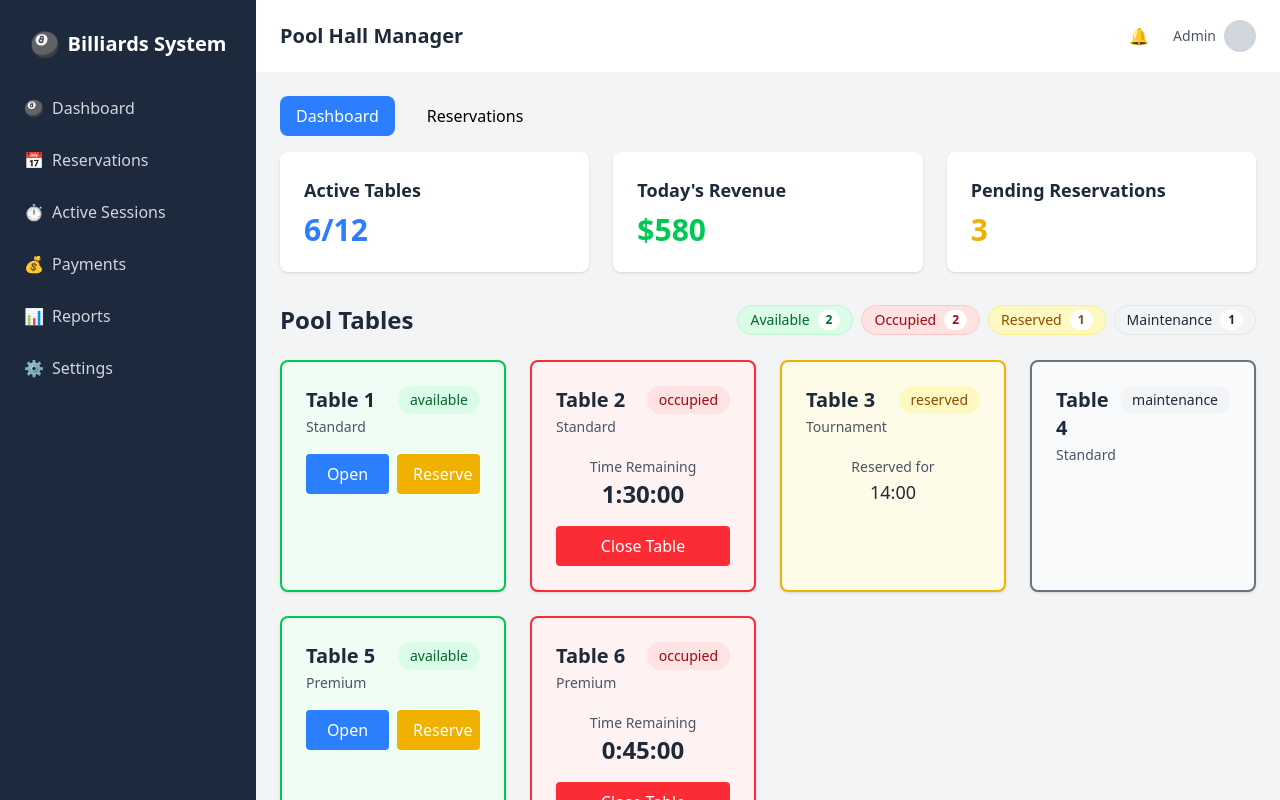
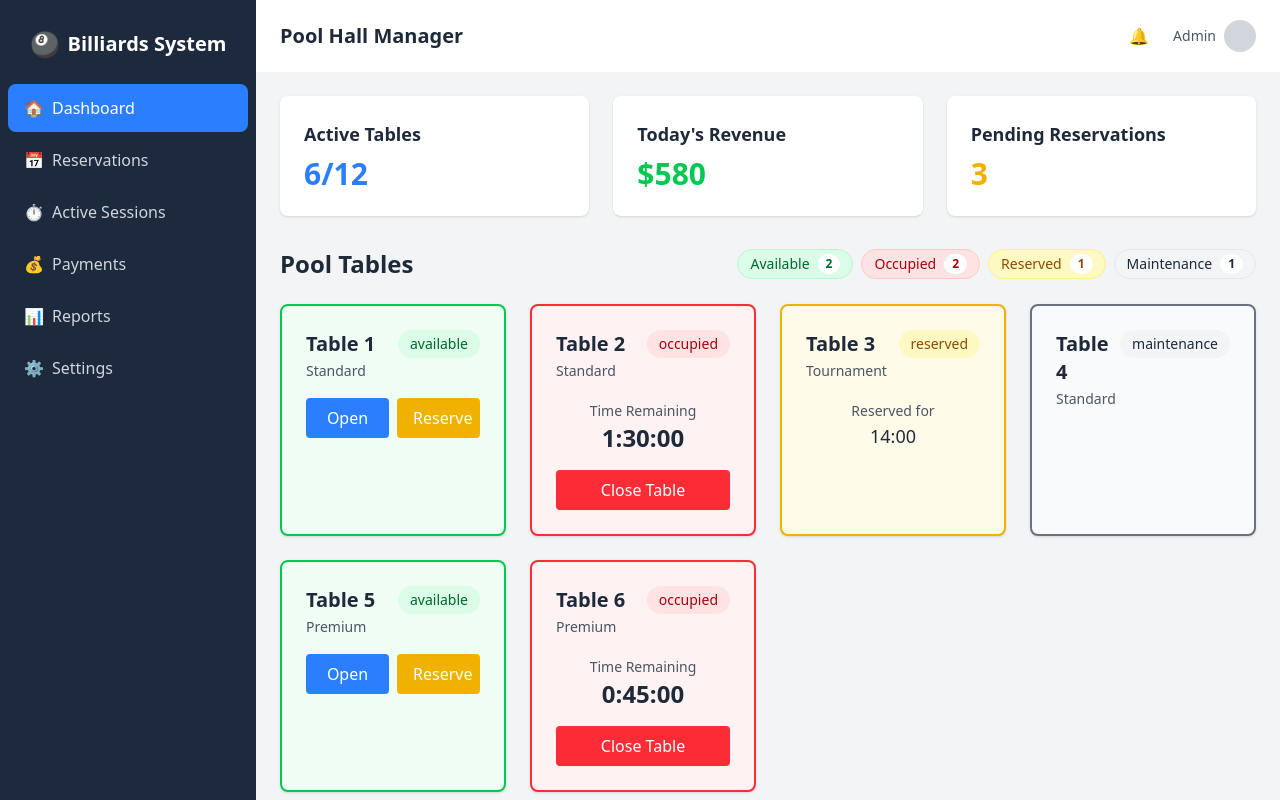
Before and after one commit to Lotfi-Arif/complete-billiards-system, a React (Vite) app: page / in a window 1280 px wide. Built offline with nearby package versions, Linux system fonts and the light colour scheme.

Commit message:
Add navigation for sessions, payments, reports, and settings; refactor Sidebar and MainLayout for better modularity and routing

```diff
--- a/src/renderer/App.tsx
+++ b/src/renderer/App.tsx
@@ -1,4 +1,3 @@
-// src/renderer/App.tsx
 import React, { useState } from "react";
 import "./App.css";
 import Dashboard from "./components/Dashboard";
@@ -14,40 +13,22 @@ const App: React.FC = () => {
         return <Dashboard />;
       case "reservations":
         return <ReservationsPage />;
+      case "sessions":
+        return <div>Sessions Page</div>; // Placeholder
+      case "payments":
+        return <div>Payments Page</div>; // Placeholder
+      case "reports":
+        return <div>Reports Page</div>; // Placeholder
+      case "settings":
+        return <div>Settings Page</div>; // Placeholder
       default:
         return <Dashboard />;
     }
   };
 
   return (
-    <MainLayout>
-      <div className="h-full">
-        {/* This would normally be handled by a router, but for now we'll use state */}
-        <div className="mb-4 flex space-x-4">
-          <button
-            onClick={() => setCurrentPage("dashboard")}
-            className={`px-4 py-2 rounded-lg transition-colors ${
-              currentPage === "dashboard"
-                ? "bg-blue-500 text-white"
-                : "bg-gray-100 hover:bg-gray-200"
-            }`}
-          >
-            Dashboard
-          </button>
-          <button
-            onClick={() => setCurrentPage("reservations")}
-            className={`px-4 py-2 rounded-lg transition-colors ${
-              currentPage === "reservations"
-                ? "bg-blue-500 text-white"
-                : "bg-gray-100 hover:bg-gray-200"
-            }`}
-          >
-            Reservations
-          </button>
-        </div>
-
-        {renderPage()}
-      </div>
+    <MainLayout onNavigate={setCurrentPage} currentPage={currentPage}>
+      <div className="h-full">{renderPage()}</div>
     </MainLayout>
   );
 };
--- a/src/renderer/components/layout/MainLayout.tsx
+++ b/src/renderer/components/layout/MainLayout.tsx
@@ -4,12 +4,27 @@ import Header from "./Header";
 
 interface MainLayoutProps {
   children: React.ReactNode;
+  onNavigate: (page: string) => void;
+  currentPage: string;
 }
 
-const MainLayout: React.FC<MainLayoutProps> = ({ children }) => {
+const MainLayout: React.FC<MainLayoutProps> = ({
+  children,
+  onNavigate,
+  currentPage,
+}) => {
+  const menuItems = [
+    { icon: "🏠", name: "Dashboard", path: "dashboard" },
+    { icon: "📅", name: "Reservations", path: "reservations" },
+    { icon: "⏱️", name: "Active Sessions", path: "sessions" },
+    { icon: "💰", name: "Payments", path: "payments" },
+    { icon: "📊", name: "Reports", path: "reports" },
+    { icon: "⚙️", name: "Settings", path: "settings" },
+  ];
+
   return (
     <div className="flex h-screen bg-gray-100">
-      <Sidebar />
+      <Sidebar onNavigate={onNavigate} currentPage={currentPage} />
       <div className="flex-1 flex flex-col overflow-hidden">
         <Header />
         <main className="flex-1 overflow-x-hidden overflow-y-auto bg-gray-100 p-6">
--- a/src/renderer/components/layout/Sidebar.tsx
+++ b/src/renderer/components/layout/Sidebar.tsx
@@ -1,13 +1,19 @@
 import React from "react";
 
-const Sidebar = () => {
+const Sidebar = ({
+  onNavigate,
+  currentPage,
+}: {
+  onNavigate: (page: string) => void;
+  currentPage: string;
+}) => {
   const menuItems = [
-    { icon: "🎱", name: "Dashboard", path: "/" },
-    { icon: "📅", name: "Reservations", path: "/reservations" },
-    { icon: "⏱️", name: "Active Sessions", path: "/sessions" },
-    { icon: "💰", name: "Payments", path: "/payments" },
-    { icon: "📊", name: "Reports", path: "/reports" },
-    { icon: "⚙️", name: "Settings", path: "/settings" },
+    { icon: "🏠", name: "Dashboard", path: "dashboard" },
+    { icon: "📅", name: "Reservations", path: "reservations" },
+    { icon: "⏱️", name: "Active Sessions", path: "sessions" },
+    { icon: "💰", name: "Payments", path: "payments" },
+    { icon: "📊", name: "Reports", path: "reports" },
+    { icon: "⚙️", name: "Settings", path: "settings" },
   ];
 
   return (
@@ -19,14 +25,18 @@ const Sidebar = () => {
 
       <nav className="space-y-1">
         {menuItems.map((item) => (
-          <a
+          <button
             key={item.path}
-            href={item.path}
-            className="flex items-center space-x-2 px-4 py-3 text-gray-300 hover:bg-slate-700 rounded-lg transition duration-150"
+            onClick={() => onNavigate(item.path)}
+            className={`w-full flex items-center space-x-2 px-4 py-3 rounded-lg transition-colors ${
+              currentPage === item.path
+                ? "bg-blue-500 text-white"
+                : "text-gray-300 hover:bg-slate-700"
+            }`}
           >
             <span>{item.icon}</span>
             <span>{item.name}</span>
-          </a>
+          </button>
         ))}
       </nav>
     </div>
```
